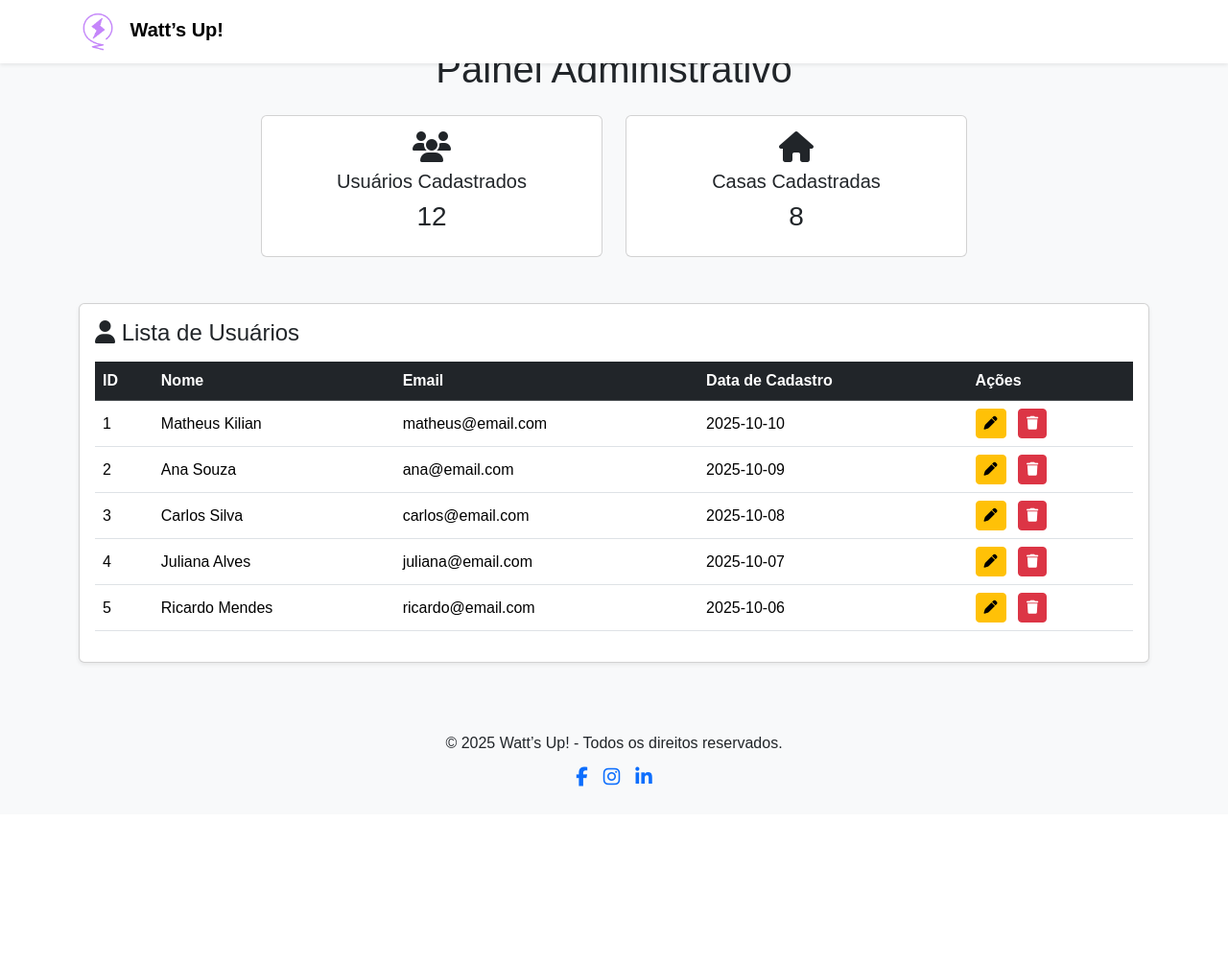
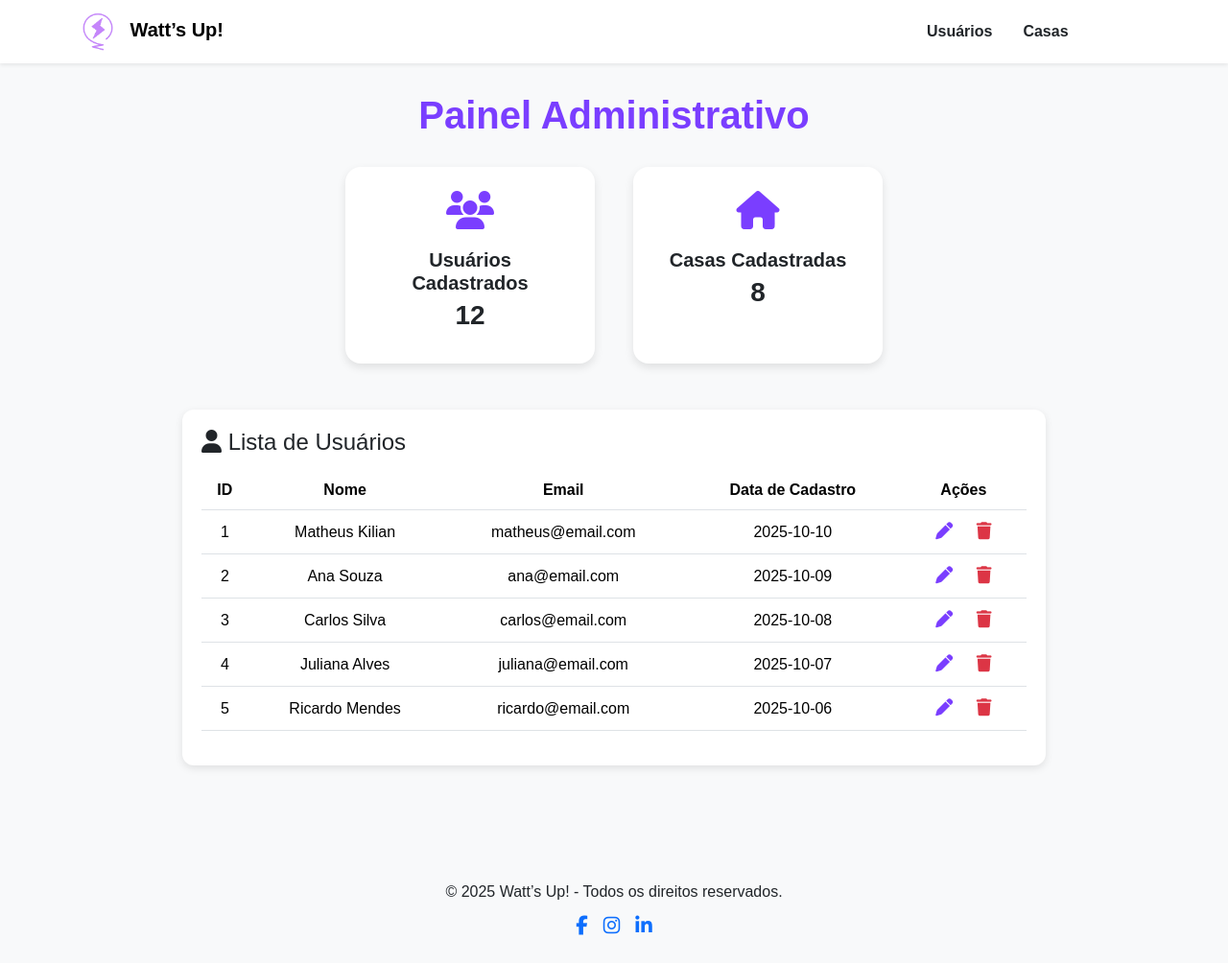
Before and after one commit to Mkilian05/P.I, a PHP site: page /views/admin/dashboard_admin.php in a window 1280 px wide. Shown: the whole page at 96% size. Before the commit the page ends 820 px from the top, so only its background shows below. Run offline with PHP 8.4, Linux system fonts and the light colour scheme.

Commit message:
Finalização da Dashboard Administrativa e seus componentes

```diff
--- a/assets/scripts/dashboard_admin.js
+++ b/assets/scripts/dashboard_admin.js
@@ -1,22 +1,11 @@
+document.addEventListener("DOMContentLoaded", () => {
   // === EFEITOS DE ENTRADA ===
-document.addEventListener("DOMContentLoaded", () => {
   const fadeElements = document.querySelectorAll(".fade-in");
   fadeElements.forEach((el, index) => {
     setTimeout(() => {
       el.classList.add("visible");
     }, 150 * index);
   });
-});
-
-// === MENU LATERAL RESPONSIVO (caso adicione no futuro) ===
-const menuToggle = document.querySelector("#menu-toggle");
-const sidebar = document.querySelector(".sidebar");
-
-if (menuToggle && sidebar) {
-  menuToggle.addEventListener("click", () => {
-    sidebar.classList.toggle("open");
-  });
-}
 
   // === ANIMAÇÃO AO PASSAR O MOUSE NAS LINHAS DA TABELA ===
   const tableRows = document.querySelectorAll(".table-hover tbody tr");
@@ -46,3 +35,5 @@
     };
     updateCount();
   });
+
+}); // <-- A CHAVE DE FECHAMENTO DO DOMContentLoaded FICA AQUI NO FINAL
--- a/includes/header.php
+++ b/includes/header.php
@@ -21,8 +21,8 @@
     }elseif ($page === 'register' or $page === 'login') {
       echo '<link rel="stylesheet" href="../assets/css/register.css">';
     }elseif ($page === 'dashboard_admin') {
-      echo '<link rel="stylesheet" href="/P.I/assets/css/dashboard_admin.css">';
-    }
+    echo '<link rel="stylesheet" href="../../assets/css/dashboard_admin.css">';
+}
     else{
       echo 'Erro carregar CSS';
     }
--- a/includes/navbar.php
+++ b/includes/navbar.php
@@ -23,6 +23,10 @@
           echo '<li class="nav-item"><a class="nav-link btn btn-roxo px-3 py-1 rounded-3" href="../views/register.php">Cadastre-se</a></li>';
         } elseif ($page === 'register') {
           echo '<li class="nav-item"><a class="nav-link btn btn-roxo px-3 py-1 rounded-3" href="../views/login.php">Login</a></li>';
+        } elseif ($page === 'dashboard_admin') { // <-- CONDIÇÃO ADICIONADA
+          echo '<li class="nav-item"><a class="nav-link text-dark fw-bold" href="#">Usuários</a></li>';
+          echo '<li class="nav-item"><a class="nav-link text-dark fw-bold" href="#">Casas</a></li>';
+          echo '<li class="nav-item"><a class="nav-link btn btn-danger px-3 py-1 rounded-3 text-white" href="#">Sair</a></li>';
         }
         ?>
       </ul>
--- a/views/admin/dashboard_admin.php
+++ b/views/admin/dashboard_admin.php
@@ -4,37 +4,28 @@
  include_once '../../includes/navbar.php';
 ?>
 
-<main class="container my-5 fade-in">
-  <h1 class="text-center mb-4">Painel Administrativo</h1>
+<main class="container-dashboard my-5 py-5 fade-in">
+  <h1 class="dashboard-title">Painel Administrativo</h1>
 
-  <!-- Cards de estatísticas -->
-  <div class="row g-4 mb-5 justify-content-center">
-    <div class="col-md-4">
-      <div class="card info-card">
-        <div class="card-body text-center">
-          <i class="fa-solid fa-users fa-2x mb-2"></i>
-          <h5>Usuários Cadastrados</h5>
-          <h3>12</h3>
-        </div>
+  <div class="dashboard-cards mb-5">
+      <div class="dashboard-card">
+        <i class="fa-solid fa-users"></i>
+        <h5>Usuários Cadastrados</h5>
+        <h3 class="fw-bold">12</h3>
       </div>
-    </div>
-    <div class="col-md-4">
-      <div class="card info-card">
-        <div class="card-body text-center">
-          <i class="fa-solid fa-house fa-2x mb-2"></i>
-          <h5>Casas Cadastradas</h5>
-          <h3>8</h3>
-        </div>
+
+      <div class="dashboard-card">
+        <i class="fa-solid fa-house"></i>
+        <h5>Casas Cadastradas</h5>
+        <h3 class="fw-bold">8</h3>
       </div>
-    </div>
   </div>
 
-  <!-- Tabela de usuários -->
-  <div class="card shadow-sm p-3">
-    <h4 class="mb-3"><i class="fa-solid fa-user"></i> Lista de Usuários</h4>
+  <div class="table-container">
+    <h4 class="mb-3 text-start"><i class="fa-solid fa-user"></i> Lista de Usuários</h4>
     <div class="table-responsive">
       <table class="table table-hover align-middle">
-        <thead class="table-dark">
+        <thead>
           <tr>
             <th>ID</th>
             <th>Nome</th>
@@ -50,8 +41,8 @@
             <td>matheus@email.com</td>
             <td>2025-10-10</td>
             <td>
-              <button class="btn btn-sm btn-warning me-2"><i class="fa-solid fa-pen"></i></button>
-              <button class="btn btn-sm btn-danger"><i class="fa-solid fa-trash"></i></button>
+              <button class="icon-btn edit me-2"><i class="fa-solid fa-pen"></i></button>
+              <button class="icon-btn delete"><i class="fa-solid fa-trash"></i></button>
             </td>
           </tr>
           <tr>
@@ -60,8 +51,8 @@
             <td>ana@email.com</td>
             <td>2025-10-09</td>
             <td>
-              <button class="btn btn-sm btn-warning me-2"><i class="fa-solid fa-pen"></i></button>
-              <button class="btn btn-sm btn-danger"><i class="fa-solid fa-trash"></i></button>
+              <button class="icon-btn edit me-2"><i class="fa-solid fa-pen"></i></button>
+              <button class="icon-btn delete"><i class="fa-solid fa-trash"></i></button>
             </td>
           </tr>
           <tr>
@@ -70,8 +61,8 @@
             <td>carlos@email.com</td>
             <td>2025-10-08</td>
             <td>
-              <button class="btn btn-sm btn-warning me-2"><i class="fa-solid fa-pen"></i></button>
-              <button class="btn btn-sm btn-danger"><i class="fa-solid fa-trash"></i></button>
+              <button class="icon-btn edit me-2"><i class="fa-solid fa-pen"></i></button>
+              <button class="icon-btn delete"><i class="fa-solid fa-trash"></i></button>
             </td>
           </tr>
           <tr>
@@ -80,8 +71,8 @@
             <td>juliana@email.com</td>
             <td>2025-10-07</td>
             <td>
-              <button class="btn btn-sm btn-warning me-2"><i class="fa-solid fa-pen"></i></button>
-              <button class="btn btn-sm btn-danger"><i class="fa-solid fa-trash"></i></button>
+              <button class="icon-btn edit me-2"><i class="fa-solid fa-pen"></i></button>
+              <button class="icon-btn delete"><i class="fa-solid fa-trash"></i></button>
             </td>
           </tr>
           <tr>
@@ -90,8 +81,8 @@
             <td>ricardo@email.com</td>
             <td>2025-10-06</td>
             <td>
-              <button class="btn btn-sm btn-warning me-2"><i class="fa-solid fa-pen"></i></button>
-              <button class="btn btn-sm btn-danger"><i class="fa-solid fa-trash"></i></button>
+              <button class="icon-btn edit me-2"><i class="fa-solid fa-pen"></i></button>
+              <button class="icon-btn delete"><i class="fa-solid fa-trash"></i></button>
             </td>
           </tr>
         </tbody>
```
Also changed, not shown: includes/footer.php (+15 -12 lines). Lines whose indentation alone changed are shown as unchanged.
